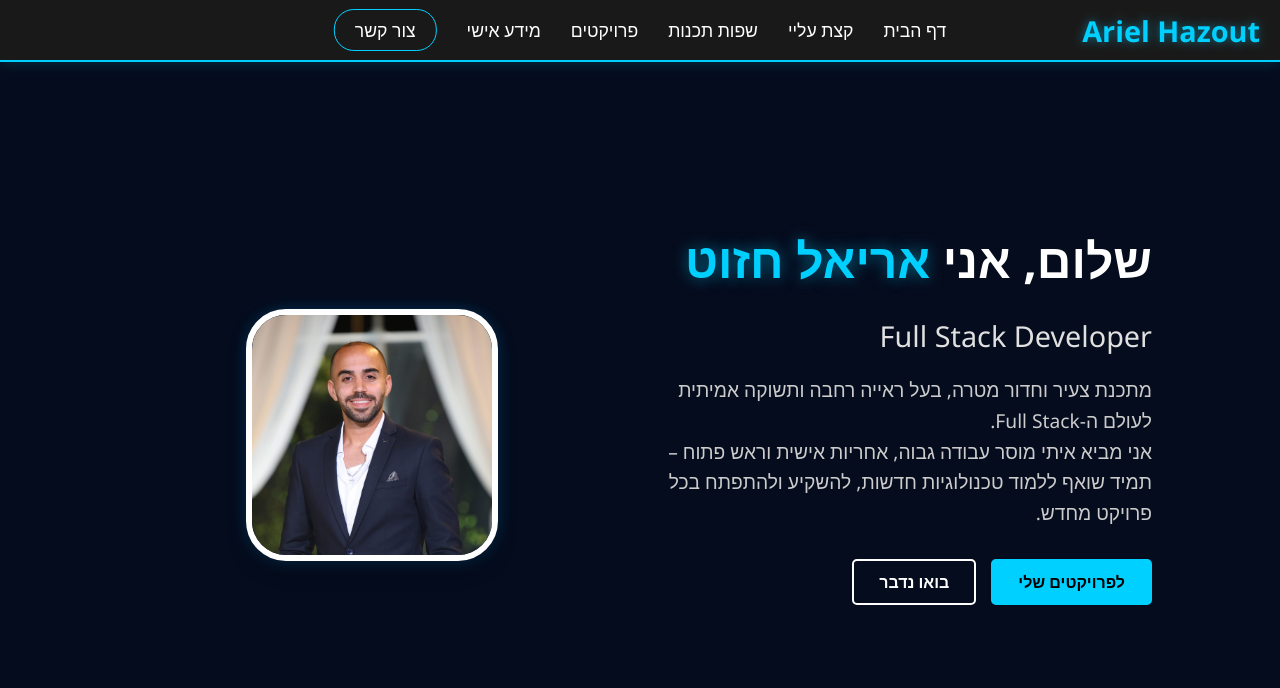
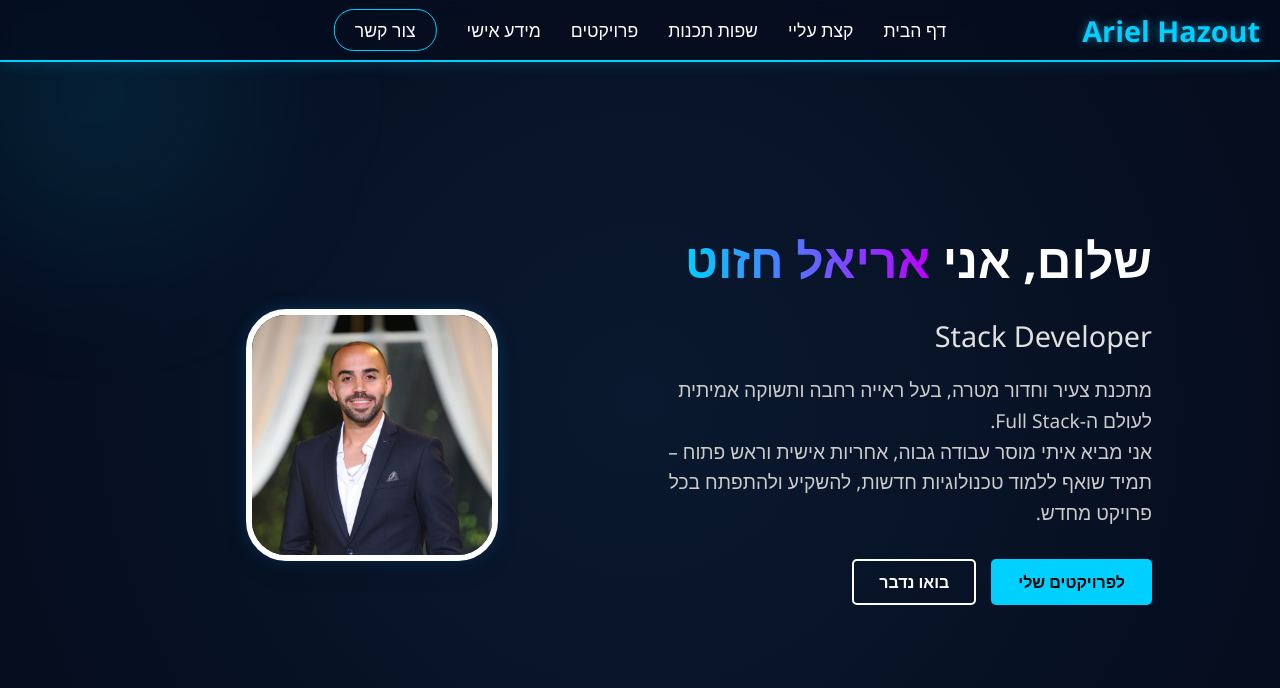
Before and after one commit to ariel0147/resume_ariel_hazout, a React (Create React App) app: page /#/ in a window 1280 px wide. Shown: the top 688 px of the page. Built offline with nearby package versions, Linux system fonts and the light colour scheme.

Commit message:
עיצוב האתר

```diff
--- a/src/App.css
+++ b/src/App.css
@@ -6,4 +6,27 @@
   color: #e6f1ff;
   font-family: "Segoe UI", Arial, sans-serif;
   direction: rtl;
+  background: radial-gradient(circle at 50% 50%, #0a192f 0%, #050c1d 100%);
+  position: relative;
+  overflow-x: hidden;
 }
+
+
+.App::before {
+  content: '';
+  position: absolute;
+  top: -100px;
+  left: -100px;
+  width: 300px;
+  height: 300px;
+  background: rgba(0, 208, 255, 0.1);
+  filter: blur(80px);
+  border-radius: 50%;
+  z-index: 0;
+  animation: float 10s infinite alternate;
+}
+
+@keyframes float {
+  0% { transform: translate(0, 0); }
+  100% { transform: translate(50px, 50px); }
+}
--- a/src/Website-content/about/Website-body/Website_body.module.css
+++ b/src/Website-content/about/Website-body/Website_body.module.css
@@ -10,9 +10,5 @@
             0 0 40px #0091ff;
     padding-bottom: 6px;
     display: inline-block;
-    border-bottom: 2px solid #00d0ff;
-    box-shadow:
-            0 4px 10px -2px #00d0ff,
-            0 4px 20px -2px #0091ff;
 
 }
--- a/src/Website-content/home/Home.module.css
+++ b/src/Website-content/home/Home.module.css
@@ -22,8 +22,11 @@
 }
 
 .nameHighlight {
-    color: #00d0ff;
-    text-shadow: 0 0 15px rgba(0, 208, 255, 0.5);
+    background: linear-gradient(90deg, #00d0ff, #bd00ff);
+    -webkit-background-clip: text;
+    -webkit-text-fill-color: transparent;
+    text-shadow: none;
+    font-weight: 900;
 }
 
 .subTitle {
@@ -31,8 +34,23 @@
     color: #e0e0e0;
     margin-bottom: 20px;
     font-weight: 300;
+    overflow: hidden;
+    border-left: 3px solid #00d0ff;
+    white-space: nowrap;
+    width: 0;
+    animation: typing 3s steps(30, end) forwards, blink .75s step-end infinite;
 }
 
+
+@keyframes typing {
+    from { width: 0 }
+    to { width: 45% }
+}
+
+@keyframes blink {
+    from, to { border-color: transparent }
+    50% { border-color: #00d0ff; }
+}
 .description {
     font-size: 1.2rem;
     line-height: 1.6;
--- a/src/Website-content/navbar/Navbar.module.css
+++ b/src/Website-content/navbar/Navbar.module.css
@@ -1,5 +1,4 @@
 .navbar {
-    background-color: rgba(0, 0, 0, 0.9);
     height: 60px;
     display: flex;
     justify-content: space-between;
@@ -12,6 +11,9 @@
     z-index: 1000;
     border-bottom: 2px solid #00d0ff;
     box-shadow: 0 0 15px rgba(0, 208, 255, 0.2);
+    background-color: rgba(5, 12, 29, 0.7);
+    backdrop-filter: blur(10px);
+    -webkit-backdrop-filter: blur(10px);
 }
 
 .logo a {
--- a/src/index.css
+++ b/src/index.css
@@ -1,12 +1,10 @@
+@import url('https://fonts.googleapis.com/css2?family=Heebo:wght@300;400;700;900&display=swap');
 body {
   margin: 0;
-  font-family: -apple-system, BlinkMacSystemFont, 'Segoe UI', 'Roboto', 'Oxygen',
-    'Ubuntu', 'Cantarell', 'Fira Sans', 'Droid Sans', 'Helvetica Neue',
-    sans-serif;
+  font-family: 'Heebo', sans-serif;
   -webkit-font-smoothing: antialiased;
-  -moz-osx-font-smoothing: grayscale;
+  background-color: #050c1d;
 }
-
 code {
   font-family: source-code-pro, Menlo, Monaco, Consolas, 'Courier New',
     monospace;
```
Also changed, not shown: src/Website-content/profile/ariel.jpg (deleted).
